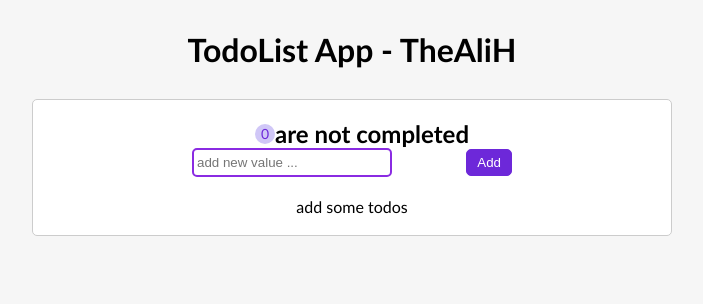
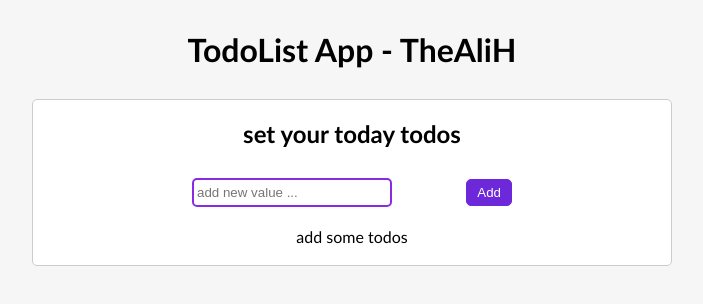
Before and after one commit to thealih/TodoApplication, a React (Create React App) app: page / in a window 1280 px wide. Shown: the top 304 px of the page, without its empty margins (288-991 px from the left). Built offline with nearby package versions, Linux system fonts and the light colour scheme.

Commit message:
Compeleted NavBar component

```diff
--- a/src/App.css
+++ b/src/App.css
@@ -79,12 +79,12 @@ input:focus {
 
 header {
   display: flex;
-  justify-content: space-between;
+  margin-bottom: 30px;
   align-items: center;
 }
 
 header span {
-  margin-left: 20px;
+  margin-right: 20px;
   display: inline-block;
   width: 20px;
   font-size: 14px;
--- a/src/component/NavBar/NavBar.jsx
+++ b/src/component/NavBar/NavBar.jsx
@@ -1,7 +1,13 @@
 const NavBar = ({ unCompletedTodos }) => {
   return (
     <header>
-      <span>{unCompletedTodos}</span> <h2> are not completed</h2>
+      {unCompletedTodos ? (
+        <>
+          <span>{unCompletedTodos}</span> <h2> are not completed</h2>
+        </>
+      ) : (
+        <h2>set your today todos</h2>
+      )}
     </header>
   );
 };
--- a/src/component/TodoApp/TodoApp.jsx
+++ b/src/component/TodoApp/TodoApp.jsx
@@ -1,5 +1,5 @@
 import { useState } from "react";
-import NavBar from "../Navbar/NavBar.jsx";
+import NavBar from "../NavBar/NavBar";
 import TodoForm from "../TodoForm/TodoForm";
 import TodoList from "../TodoList/TodoList";
 const TodoApp = () => {
```
